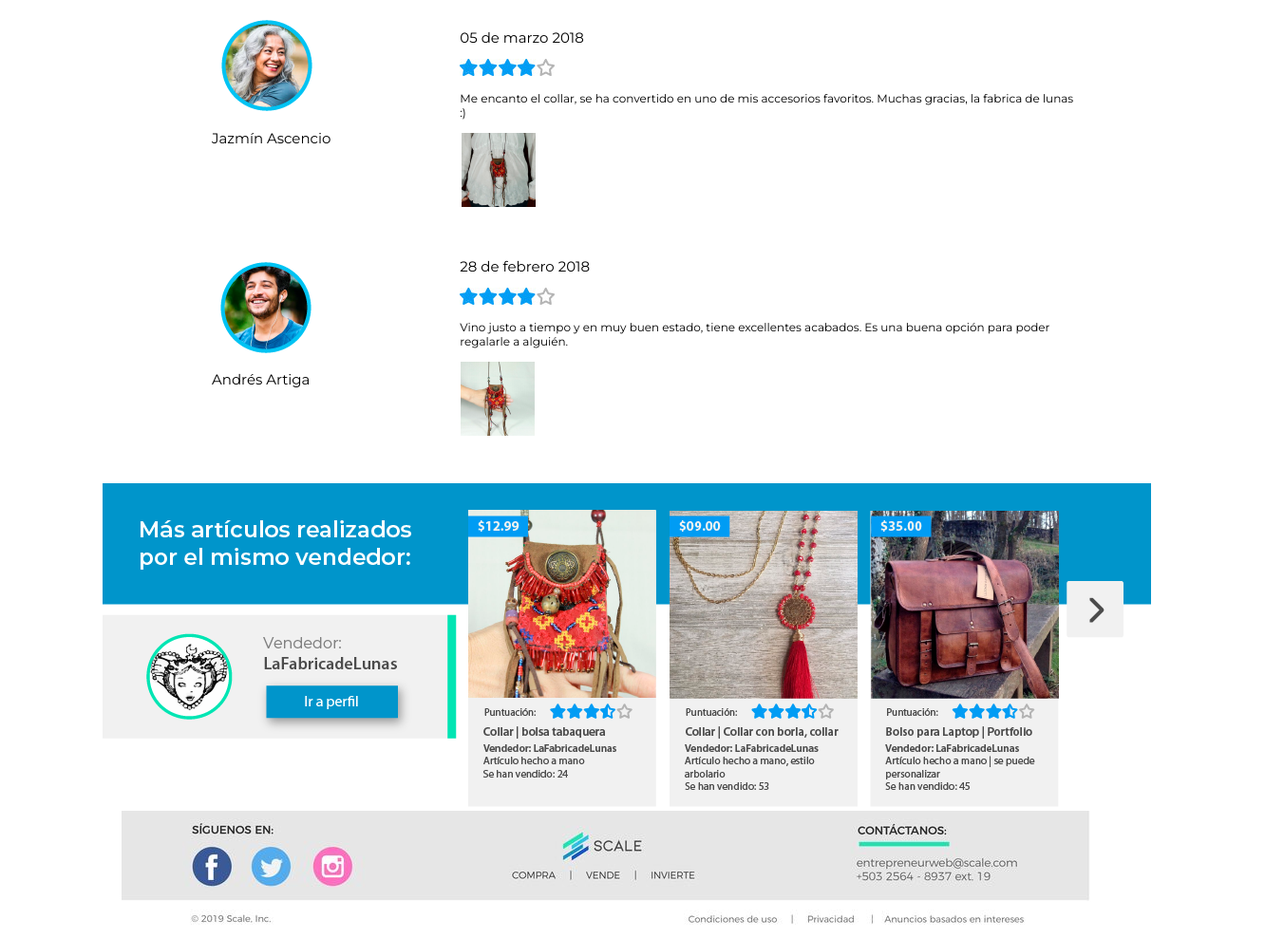
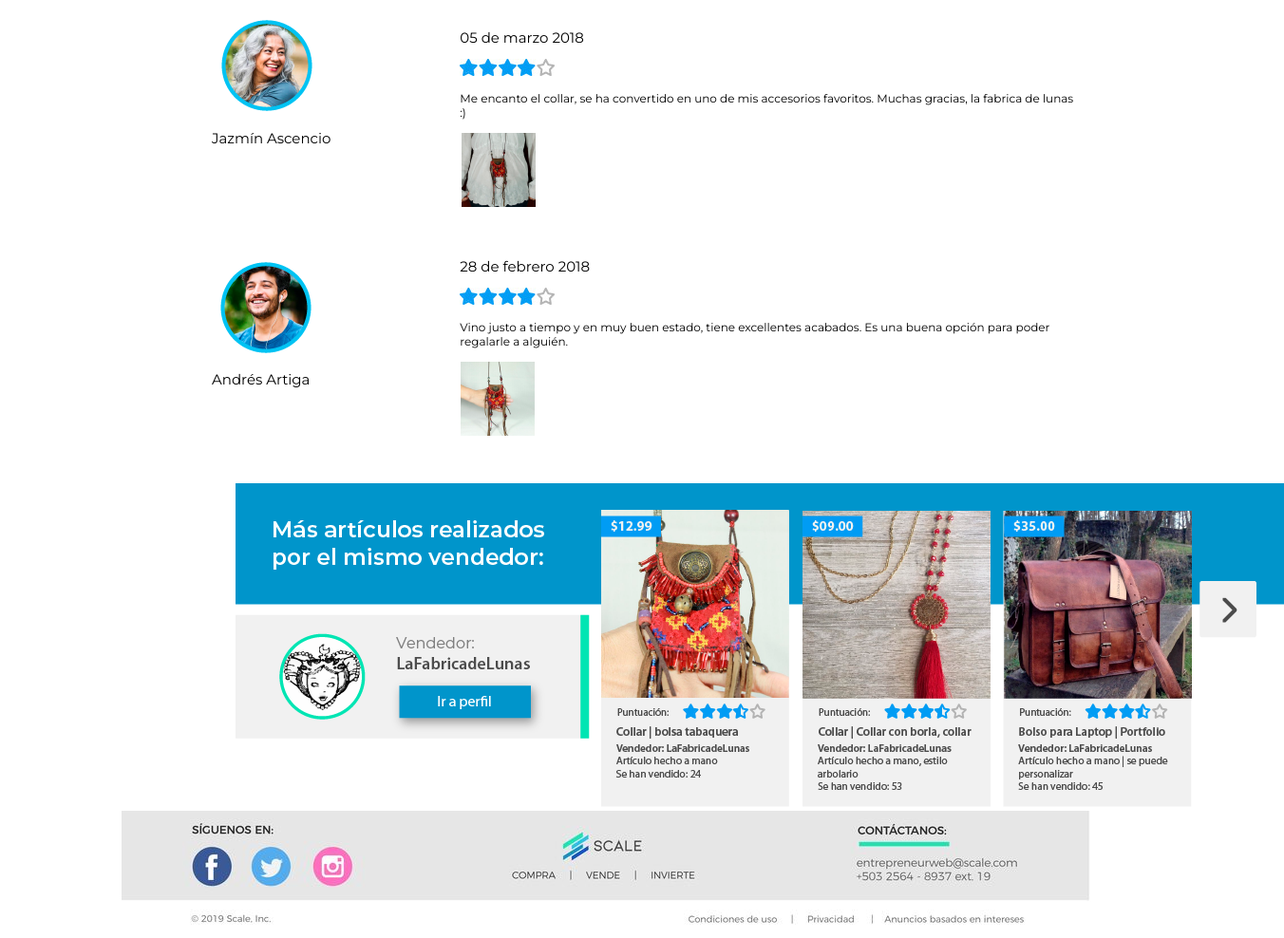
Before and after one commit to ft180397/ft180397.github.io, a plain HTML site: page PerfilArticulo.html in a window 1280 px wide. Shown: the part 970-1958 px from the top of the page at 95% size, 1352 px wide, since content can reach past the window. Drawn offline with Linux system fonts and the light colour scheme.

Commit message:
Update estilos.css

```diff
--- a/css/estilos.css
+++ b/css/estilos.css
@@ -319,7 +319,7 @@ h3 {
 }
 
 .pc4 {
-    margin-left: 100px;
+    margin-left: 240px;
 }
 .pc3 input {
     width: 60px;
```
